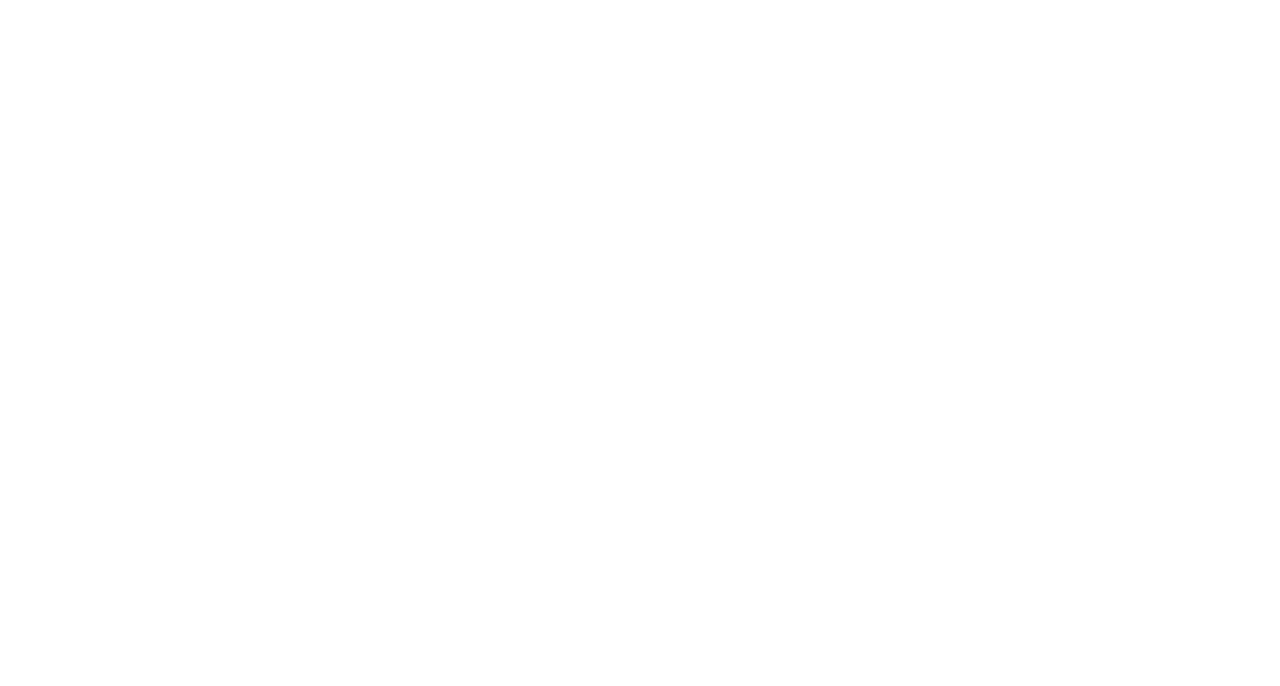
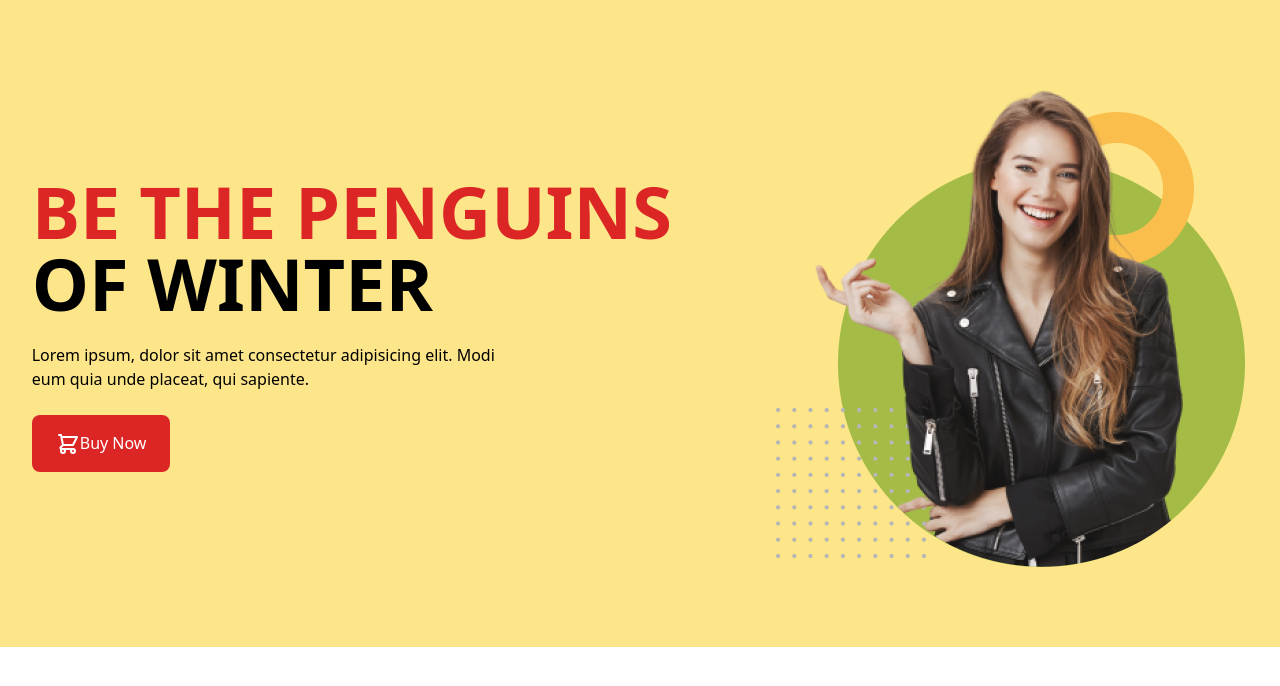
Before and after one commit to Rifat3706/penguine-fashion-tailwind-css, a plain HTML site: page index.html in a window 1280 px wide. Drawn offline with nearby package versions, Linux system fonts and the light colour scheme.

Commit message:
header area added

```diff
--- a/index.html
+++ b/index.html
@@ -4,9 +4,32 @@
     <meta charset="UTF-8">
     <meta http-equiv="X-UA-Compatible" content="IE=edge">
     <meta name="viewport" content="width=device-width, initial-scale=1.0">
-    <title>Document</title>
+    <title>Penguine Fashion Tailwind</title>
+    <!-- Tailwind CSS -->
+    <link href="https://unpkg.com/tailwindcss@^2/dist/tailwind.min.css" rel="stylesheet">
 </head>
 <body>
+    <header class="bg-yellow-200">
+        <section>
+            <div class="md:flex items-center justify-center py-20 px-4">
+                <div class="space-y-6">
+                    <h1 class="text-7xl	uppercase font-bold	"> <span class="text-red-600">Be The Penguins</span> <br> Of Winter</h1>
+                    <p class="w-2/3">Lorem ipsum, dolor sit amet consectetur adipisicing elit. Modi eum quia unde placeat, qui sapiente.</p>
+                    <button class="bg-red-600 rounded-lg px-6 py-4 text-white"><svg xmlns="http://www.w3.org/2000/svg" class="inline h-6 w-6" fill="none" viewBox="0 0 24 24" stroke="currentColor">
+                        <path stroke-linecap="round" stroke-linejoin="round" stroke-width="2" d="M3 3h2l.4 2M7 13h10l4-8H5.4M7 13L5.4 5M7 13l-2.293 2.293c-.63.63-.184 1.707.707 1.707H17m0 0a2 2 0 100 4 2 2 0 000-4zm-8 2a2 2 0 11-4 0 2 2 0 014 0z" />
+                      </svg>Buy Now</button>
+                </div>
+                <div>
+                    <img src="images/model.png" alt="">
+                </div>
+            </div>
+        </section>
+    </header>
+    <main>
 
+    </main>
+    <footer>
+
+    </footer>
 </body>
 </html>
```
Also changed, not shown: icons/Group 33072.png (added), icons/Group 33091.png (added), icons/Group 33102.png (added), icons/green.png (added), icons/image 12.png (added), icons/image 13.png (added), icons/image 14.png (added), icons/shopping-cart 1.png (added), images/jacket-1.png (added), images/jacket-2.png (added), images/jacket-3.png (added), images/jacket-4.png (added), images/jacket-5.png (added), images/jacket-6.png (added), 3 more files.
